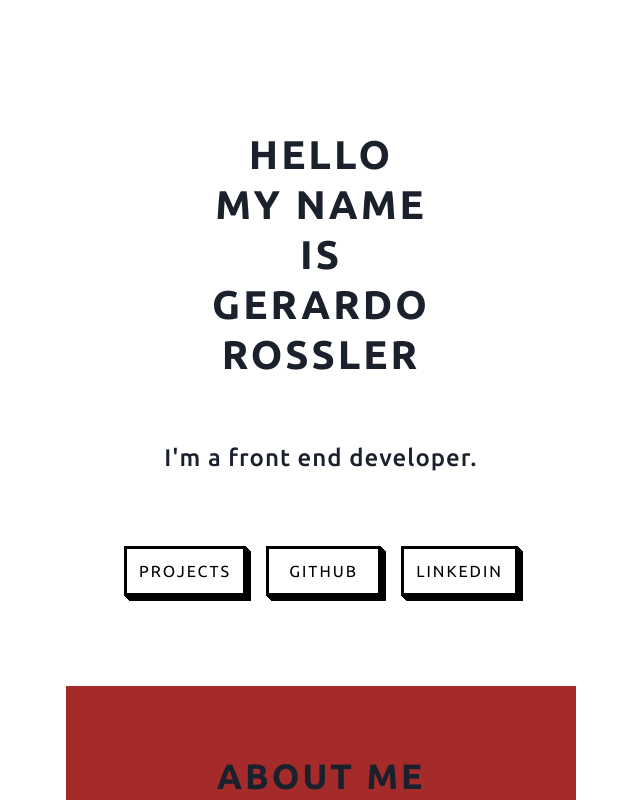
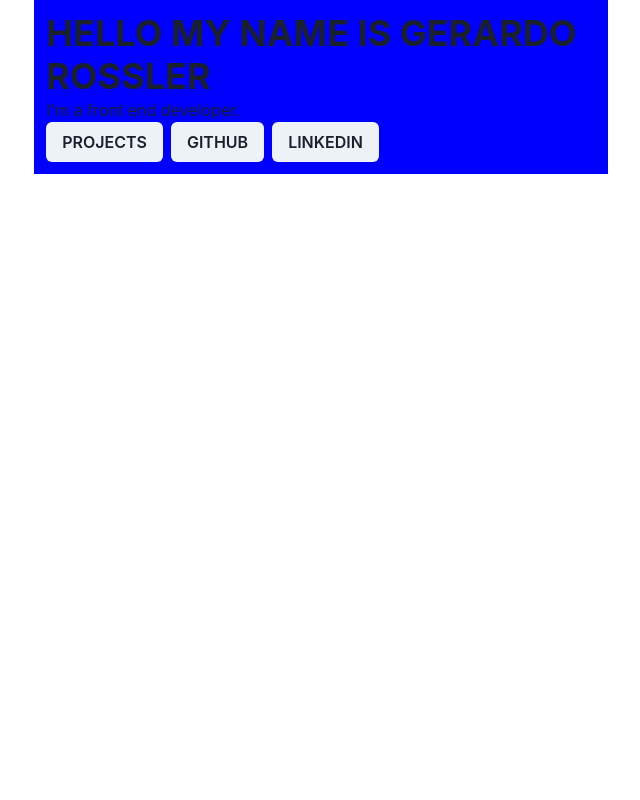
Before and after one commit to g-rossler/Portafolio, a React (Create React App) app: page / in a window 1280 px wide. Shown: the top 800 px of the page, without its empty margins (319-959 px from the left). Built offline with nearby package versions, Linux system fonts and the light colour scheme.

Commit message:
Change HTML elements to Chakra components

```diff
--- a/src/components/Main.js
+++ b/src/components/Main.js
@@ -1,20 +1,49 @@
-import './Main.css';
+import {
+  Flex, Heading, ButtonGroup, Button, Text,
+} from '@chakra-ui/react';
 import Form from './Form-Contact';
 
 export default function Main() {
   return (
-    <div id="main">
+    <Flex id="main" direction="column">
+      <Flex
+        id="main-introduccion"
+        direction="column"
+        p={3}
+        backgroundColor="blue"
+      >
+        <Heading id="main-introduccion-title">
+          HELLO MY NAME IS GERARDO ROSSLER
+        </Heading>
+        <Text id="main-introduccion-subtitle">
+          I&apos;m a front end developer.
+        </Text>
+        <ButtonGroup id="main-introduccion-group-button">
+          <Button
+            type="button"
+            className="main-introduccion-button button-54"
+            id="button-proyects"
+          >
+            PROJECTS
+          </Button>
+          <Button
+            type="button"
+            className="main-introduccion-button button-54"
+            id="button-github"
+          >
+            GITHUB
+          </Button>
+          <Button
+            type="button"
+            className="main-introduccion-button button-54"
+            id="button-linkedin"
+          >
+            LINKEDIN
+          </Button>
+        </ButtonGroup>
+      </Flex>
 
-      <section id="main-introduccion">
-        <h1 id="main-introduccion-title">HELLO MY NAME IS GERARDO ROSSLER</h1>
-        <p id="main-introduccion-subtitle">I&apos;m a front end developer.</p>
-        <div id="main-introduccion-group-button">
-          <button type="button" className="main-introduccion-button button-54" id="button-proyects">PROJECTS</button>
-          <button type="button" className="main-introduccion-button button-54" id="button-github">GITHUB</button>
-          <button type="button" className="main-introduccion-button button-54" id="button-linkedin">LINKEDIN</button>
-        </div>
-      </section>
-
+      {/*
       <section id="main-about-me">
         <h2 id="main-about-me-title">ABOUT ME</h2>
         <p id="main-about-me-subtitle">I am a software developer</p>
@@ -73,7 +102,8 @@ export default function Main() {
             <p className="main-proyect-subtitle-list-item-subtitle">example text</p>
             <div className="main-proyect-subtitle-list-item-group-button">
               <button type="button" className="main-proyect-subtitle-list-item-botton">DEMO</button>
-              <button type="button" className="main-proyect-subtitle-list-item-botton">GITHUB</button>
+              <button type="button" className="main-proyect-subtitle-list-item-botton">GITHUB
+              </button>
             </div>
           </div>
           <div className="main-proyect-subtitle-list-item">
@@ -81,7 +111,8 @@ export default function Main() {
             <p className="main-proyect-subtitle-list-item-subtitle">example text</p>
             <div className="main-proyect-subtitle-list-item-group-button">
               <button type="button" className="main-proyect-subtitle-list-item-botton">DEMO</button>
-              <button type="button" className="main-proyect-subtitle-list-item-botton">GITHUB</button>
+              <button type="button" className="main-proyect-subtitle-list-item-botton">GITHUB
+              </button>
             </div>
           </div>
           <div className="main-proyect-subtitle-list-item">
@@ -89,12 +120,14 @@ export default function Main() {
             <p className="main-proyect-subtitle-list-item-subtitle">example text</p>
             <div className="main-proyect-subtitle-list-item-group-button">
               <button type="button" className="main-proyect-subtitle-list-item-botton">DEMO</button>
-              <button type="button" className="main-proyect-subtitle-list-item-botton">GITHUB</button>
+              <button type="button" className="main-proyect-subtitle-list-item-botton">GITHUB
+              </button>
             </div>
           </div>
         </div>
       </section>
       <Form />
-    </div>
+      */}
+    </Flex>
   );
 }
```
